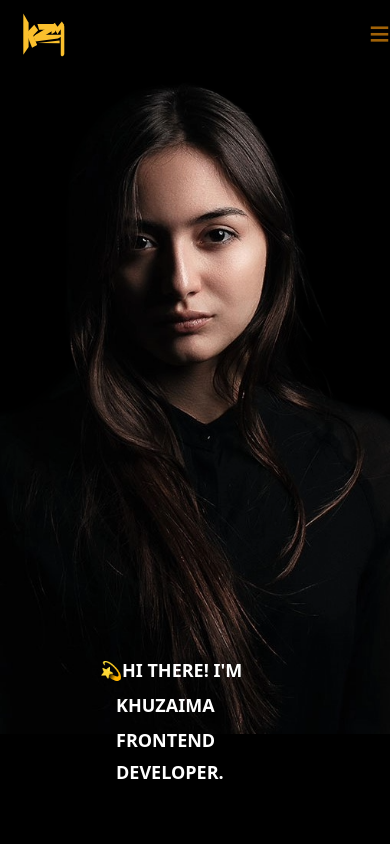
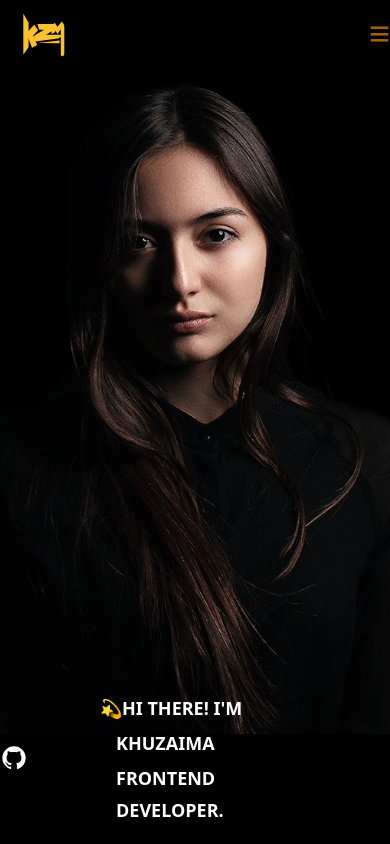
Before and after one commit to kzmfhm/my-portfolio, a React (Create React App) app: page /home in a window 390 px wide. Built offline with nearby package versions, Linux system fonts and the light colour scheme.

Commit message:
Reset code

```diff
--- a/src/pages/Home/index.jsx
+++ b/src/pages/Home/index.jsx
@@ -13,15 +13,18 @@ const Home = () => {
     <div class='font-bold text-yellow-700 md:flex'>
       <img src={WomenImg}/>
      </div>
+     <a href={githubLink} target="_blank" rel="noopener noreferrer">
+              <img src={gitImage} alt="github-code" className="gitIcon" />
+            </a>
     <div class='section1'>
+
     <div class="md:mt-[20px] font-sans hover:font-sans p-10 rounded-xl md:pt-[100px] items-center space-x-4 h-[100px] w-[290px] font-bold md:h-[330px] md:w-[480px] text-white section1">
+
     <p class='md:mx-[40px] font-sans hover:font-sans text-2xl cursor-pointer transition ease-in-out delay-150 hover:text-yellow-700  hover:-translate-y-1 hover:scale-110 duration-300 ...'>💫HI THERE! I'M
       </p>
       <p class='md:mx-[20px] font-sans hover:font-sans pt-[10px] text-5xl cursor-pointer transition ease-in-out delay-150 hover:text-yellow-700  hover:-translate-y-1 hover:scale-110 duration-300 ...'>KHUZAIMA</p>
       <p class='md:mx-[100px] font-sans hover:font-sans pt-[10px] text-2xl cursor-pointer transition ease-in-out delay-150 hover:text-yellow-700  hover:-translate-y-1 hover:scale-110  duration-300 ...'>FRONTEND DEVELOPER.</p>
-      <a href={githubLink} target="_blank" rel="noopener noreferrer">
-              <img src={gitImage} alt="github-code" className="gitIcon" />
-            </a>
+
     </div>
     <div class='mt-[20px] pt-[110px] align-middle justify-center rounded-xl items-center space-x-4 md:mx-[20px]  font-bold h-[100px] md:h-[330px] w-[290px] md:w-[480px] text-white bg-[#111] section2'>
     <h2 class='align-middle w-[350px] md:mx-[60px] mt-[10px] text-white text-1xl cursor-pointer transition ease-in-out delay-150 hover:text-yellow-600 hover:-translate-y-1 hover:scale-110 duration-300 ..'>
--- a/src/pages/Home/style.css
+++ b/src/pages/Home/style.css
@@ -11,7 +11,7 @@
         margin-left: 30px;
         height: 180px;
         margin-top: -120px;
-
+        z-index: -1;
     }
     .section1 p {
         width: 100%;
@@ -19,8 +19,8 @@
     }
     .gitIcon{
         display:block;
-        margin-top: -10px;
-        margin-left: -60px;
+        padding-top: 10px;
+        z-index: 5;
     }
     .section2{
         display: none;
```
